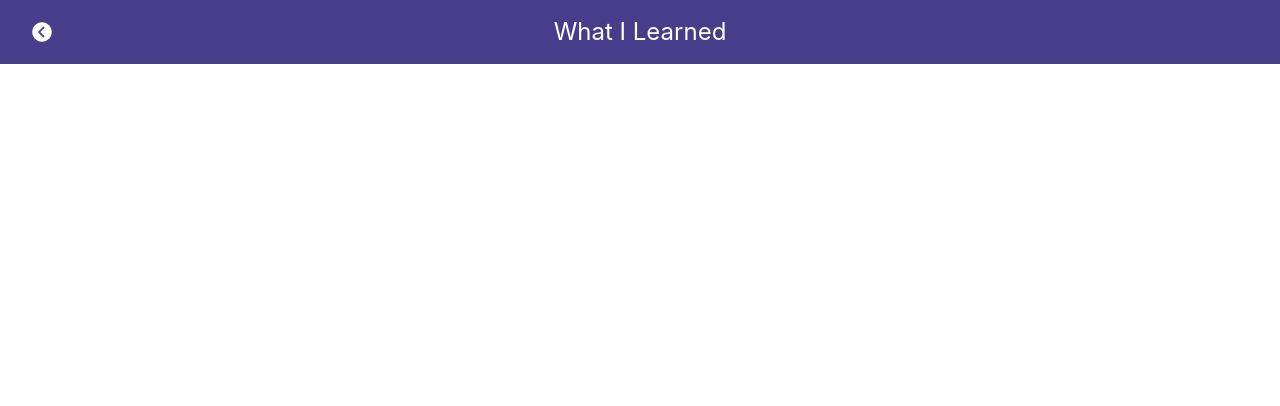
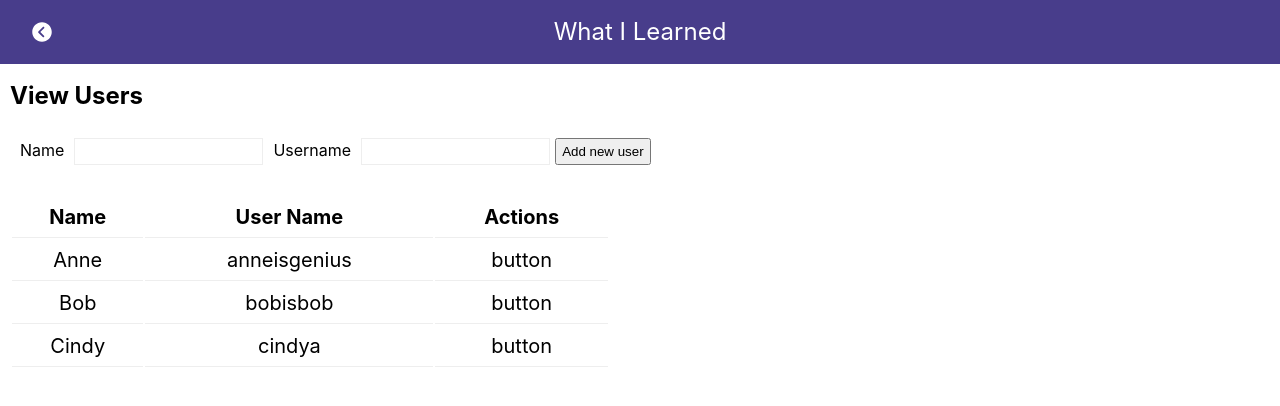
Before and after one commit to saebomp/todayilearned, a React (Create React App) app: page /todolist in a window 1280 px wide. Shown: the top 406 px of the page. Built offline with nearby package versions, Linux system fonts and the light colour scheme; the HTML template or start-up script is replaced by a standard one.

Commit message:
fix : change component name

```diff
--- a/src/App.js
+++ b/src/App.js
@@ -12,7 +12,7 @@ import UseFadein from './components/UseFadein'
 import Count from './components/Count'
 import ProgressSteps from './components/ProgressSteps'
 import Async from './components/Async'
-import AddTodo from './components/Todo/AddTodo'
+import Todolist from './components/Todo/Todolist'
 
 function App() {
   return (
@@ -30,7 +30,7 @@ function App() {
         <Route exact path="/count" component={Count} />
         <Route exact path="/progressSteps" component={ProgressSteps} />
         <Route exact path="/async" component={Async} />
-        <Route exact path="/addTodo" component={AddTodo} />
+        <Route exact path="/todolist" component={Todolist} />
       </div>
     </Router>
   );
--- a/src/Data.js
+++ b/src/Data.js
@@ -61,8 +61,8 @@ export let DATA = [
   },
   {
     id: 10,
-    path : '/addTodo',
-    title : 'addTodo',
-    component : 'AddTodo'
+    path : '/todolist',
+    title : 'todolist',
+    component : 'Todolist'
   },
 ]
```
Also changed, not shown: src/components/Todo/Todolist.js (renamed from src/components/Todo/AddTodo.js).
